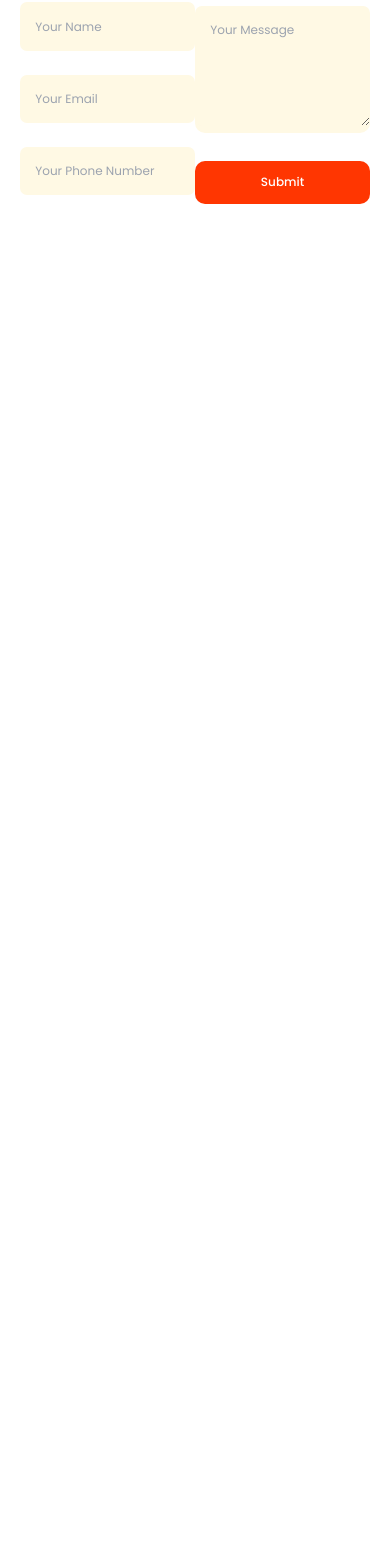
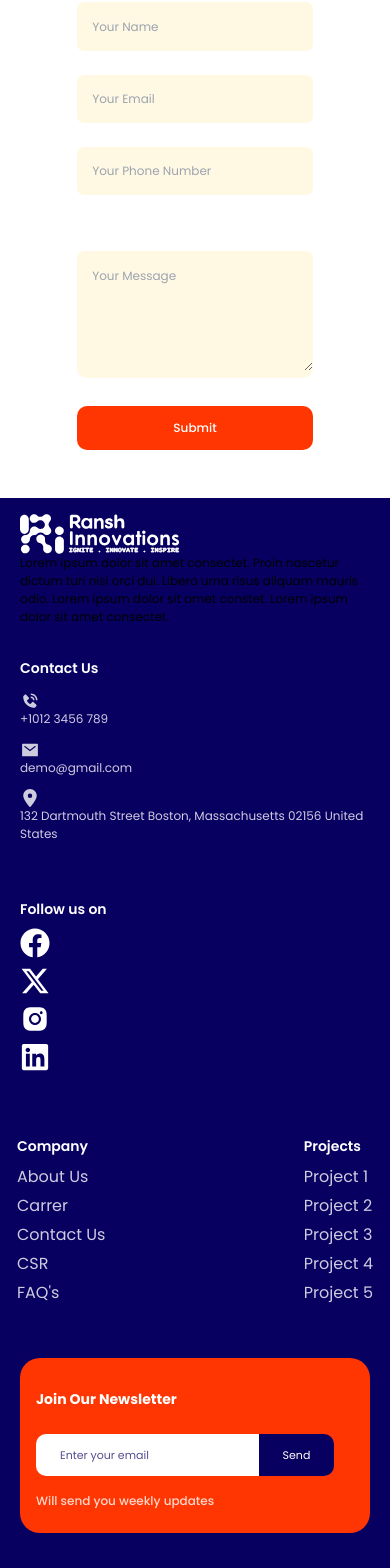
Before and after one commit to spacewhale-zion/Ransh-Website, a React (Vite) app in the folder client/: page / in a window 390 px wide. Shown: the part 4182-5750 px from the top of the page. Before the commit the page ends 4421 px from the top, so only its background shows below. Built offline with nearby package versions, Linux system fonts and the light colour scheme.

Commit message:
ui changes #11

```diff
--- a/client/package.json
+++ b/client/package.json
@@ -14,6 +14,7 @@
     "react": "^18.3.1",
     "react-dom": "^18.3.1",
     "react-icons": "^5.2.1",
+    "react-phone-input-2": "^2.15.1",
     "react-router-dom": "^6.26.1"
   },
   "devDependencies": {
--- a/client/src/containers/ContactUs/ContactUs.jsx
+++ b/client/src/containers/ContactUs/ContactUs.jsx
@@ -33,7 +33,7 @@ className='app__wrapper '>
         <h2 className='h1-text'>Contact Us</h2>
         <div className="app__flex mt-10">
             {!isFormSubmitted ?
-                <div className=" app__flex w-full">
+                <div className=" app__flex-contact w-full">
                     <div className="app__footer-form app__flex ">
                     <div className="app__flex ">
                         <input className='p-text' type='text' placeholder='Your Name' name='name' value={name} onChange={handleChangeInput} />
--- a/client/src/containers/ContactUs/ContactUs.scss
+++ b/client/src/containers/ContactUs/ContactUs.scss
@@ -1,69 +1,17 @@
-.app__footer{
-    flex: 1;
-    flex-direction: column;
-    width: 100%;
-}
-
-.app__footer-cards{
-    width: 60%;
+.app__flex-contact {
     display: flex;
-    justify-content: space-evenly;
+    justify-content: center;
     align-items: center;
-    flex-wrap: wrap-reverse;
-    margin: 4rem 2rem 2rem;
-
-    .app__footer-card{
-        min-width: 290px;
-        display: flex;
-        flex-direction: row;
-        justify-content: flex-start;
-        align-items: center;
-        margin: 1rem 0;
-        padding: 1rem;
-
-        border-radius: 10px;
-        cursor: pointer;
-        background-color: #fef4f5;
-
-        transition: all 0.3s ease-in-out;
-
-        img{
-            width: 40px;
-            height: 40px;
-            margin: 0 0.7rem;
-        }
-
-        p{
-            font-weight: 600;
-        }
-
-        a{
-            text-decoration: none;
-            font-weight: 500;
-        }
-
-        &:hover{
-            box-shadow: 0 0 25px #fef4f5;
-        }
-
-        @media screen and (max-width: 450px ){
-            width: 100%;
-
-        }
-    }
 
 
-    @media screen and (max-width: 768px ){
-        width: 100%;
+    @media screen and (max-width: 780px)
+    {
+        flex-direction: column;
     }
-}
-
-.app__footer-cards .app__footer-card:last-child{
-    background-color: #f2f7fb;
-}
+  }
 
 .app__footer-form{
-    width: 60%;
+    width: 50%;
     flex-direction: column;
     margin: 1rem 2rem;
 
@@ -112,8 +60,8 @@
         cursor: pointer;
     }
 
-    @media screen and (max-width: 768px ){
-        width: 100%;
+    @media screen and (max-width: 780px ){
+        width: 90%;
         margin: 1rem 0;
     }
 }
--- a/client/src/containers/Footer/Footer.scss
+++ b/client/src/containers/Footer/Footer.scss
@@ -1,23 +1,25 @@
 .app__footer{
-    flex: 1;
     display: flex;
     padding: 4rem 5rem;
     justify-content: space-between;
     align-items: center;
-    height: 90vh;
+    // height: 90vh;
     background-color: #080061;
     flex-direction: row;
+    margin-top: 1rem;
+    width: 100%;
 
 
     @media screen and (max-width: 900px) {
         flex-direction: column;
+        padding: 1rem 1.25rem;
 
     }
 
 }
 
 .app__footer-left{
-   flex: 0.55;
+//    flex: 0.55;
    height: 100%;
    width: 55%;
 
@@ -34,6 +36,7 @@
     }
 
     @media  screen and (max-width: 675px) {
+        width: 100%;
         img{
             width: 160px;
             height: 40px;
@@ -45,7 +48,7 @@
 
 .app__footer-contact{
     margin: 2rem 0;
-    width: 320px;
+    width: 60%;
 
 
     p{
@@ -54,15 +57,21 @@
         font-weight: 400;
     }
 
+
+    div{
+        margin: 0.8rem 0;
+
     svg{
         width: 20px;
         height: 18px;
         color: white;
         opacity: 80%;
     }
+    }
 
-    div{
-        margin: 0.8rem 0;
+    @media screen and (max-width: 675px) {
+        width: 100%;
+
     }
 
 }
@@ -82,18 +91,17 @@
 
 
 .app__footer-right{
-    flex: 0.25;
+    // flex: 0.25;
     display: flex ;
     flex-direction: column;
     justify-content: space-between;
     align-items: center;
    height: 100%;
+//    width: 45%;
     h2{
         margin: 0.5rem 0;
         color: white;
         text-align: left;
-    }
-
     }
 
     .app__footer-links{
@@ -101,7 +109,7 @@
         flex-direction: row;
         justify-content: space-between;
         align-items: center;
-    width: 450px;
+        width: calc(1.2 * 100%);
         padding: 0rem 2rem 1rem 2rem;
 
         li{
@@ -115,8 +123,8 @@
     }
 
     .app__footer-newsletter{
-    width: 450px;
-    height: 215px;
+        width: calc(450px + (100vw - 2000px)/100);
+        height: calc(215px + (100vh - 2000px)/100);
         background-color: #FF3601;
         display: flex;
         flex-direction: column;
@@ -140,13 +148,14 @@
             border-radius: 10px;
             margin: 1rem 0;
             width: 100%;
+            font-size: 13px;
 
             input{
                 padding: 0.8rem 1.5rem;
                 border-top-left-radius: 10px;
                 border-bottom-left-radius: 10px;
                 outline: none;
-            font-size: 13px;
+                // font-size: 13px;
                 font-weight: 400;
                 width: 70%;
 
@@ -157,9 +166,15 @@
             button{
                 background-color: #080061;
                 color: white;
-            padding: 0.65rem 2rem;
+                padding: 0.8rem 1.5rem;
                 border-top-right-radius: 10px;
                 border-bottom-right-radius: 10px;
+                // font-size: 13px;
+            }
+
+            @media screen and (max-width: 675px) {
+                font-size: 11px;
+
             }
         }
 
@@ -174,4 +189,18 @@
         }
 
 
+        @media  screen and (max-width: 675px) {
+            width: 100%;
+            height: 175px;
+            padding: 0rem 1rem;
+
         }
+
+    }
+
+    @media screen and (max-width: 675px) {
+        width: 100%;
+
+    }
+
+}
--- a/client/src/pages/HomePage.jsx
+++ b/client/src/pages/HomePage.jsx
@@ -10,7 +10,7 @@ export const HomePage = () => {
     <Testimonials/>
       <Faqs/>
     <ContactUs/>
-    {/* <Footer/> */}
+    <Footer/>
     </div>
   )
 }
```
Also changed, not shown: 1 other file (tests, documents, lock files or other folders). Lines whose indentation alone changed are shown as unchanged.
